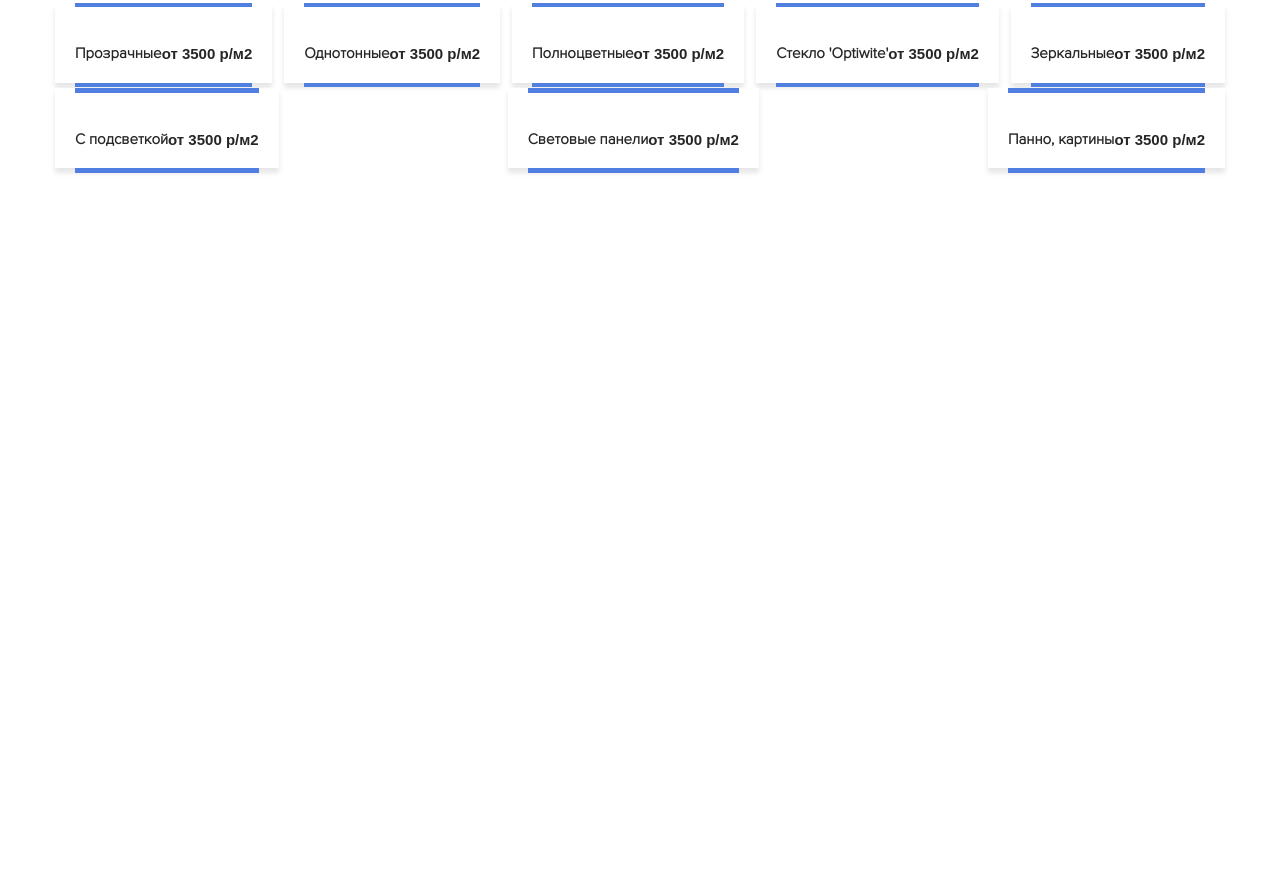
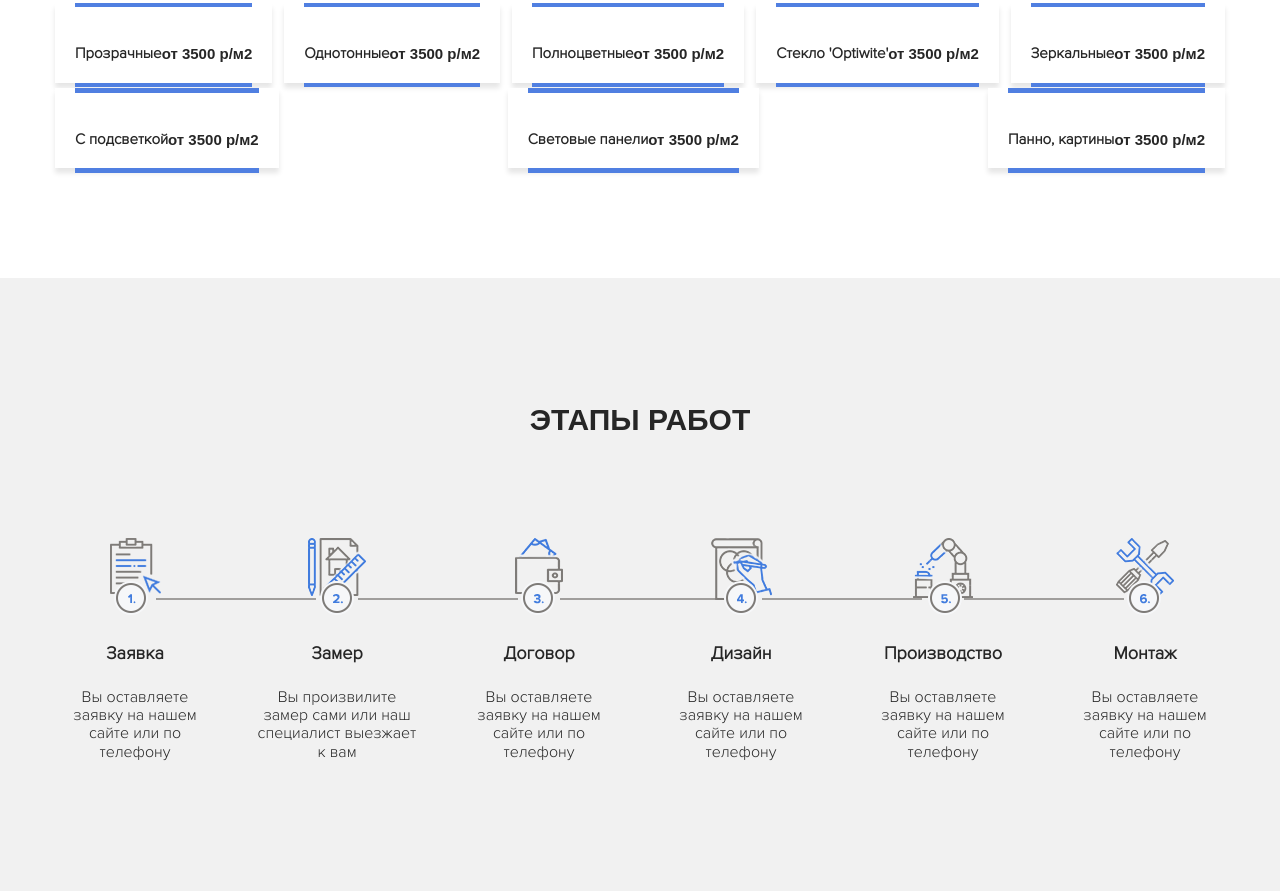
Before and after one commit to khrebtov-s/Skinali, a plain HTML site: page index.html in a window 1280 px wide. Shown: the part 3886-4777 px from the top of the page. Before the commit the page ends 4164 px from the top, so only its background shows below. Drawn offline with Linux system fonts and the light colour scheme; a web font is replaced by a local one.

Commit message:
Сверстал блок с этапами работы, пофиксил адаптив в предыдущем блоке

```diff
--- a/index.html
+++ b/index.html
@@ -347,6 +347,43 @@
         </div>
       </div>
     </section>
+    <section class="section steps">
+      <div class="container">
+        <h2 class="section-title section__title">Этапы работ</h2>
+        <div class="steps-block">
+          <div class="step">
+            <img src="img/steps/step-1.png" alt="Заявка" class="step__image">
+            <h4 class="step__title">Заявка</h4>
+            <p class="step__text">Вы оставляете заявку на нашем сайте или по телефону</p>
+          </div>
+          <div class="step">
+            <img src="img/steps/step-2.png" alt="Замер" class="step__image">
+            <h4 class="step__title">Замер</h4>
+            <p class="step__text">Вы произвилите замер сами или наш специалист выезжает к вам</p>
+          </div>
+          <div class="step">
+            <img src="img/steps/step-3.png" alt="Договор" class="step__image">
+            <h4 class="step__title">Договор</h4>
+            <p class="step__text">Вы оставляете заявку на нашем сайте или по телефону</p>
+          </div>
+          <div class="step">
+            <img src="img/steps/step-4.png" alt="Дизайн" class="step__image">
+            <h4 class="step__title">Дизайн</h4>
+            <p class="step__text">Вы оставляете заявку на нашем сайте или по телефону</p>
+          </div>
+          <div class="step">
+            <img src="img/steps/step-5.png" alt="Производство" class="step__image">
+            <h4 class="step__title">Производство</h4>
+            <p class="step__text">Вы оставляете заявку на нашем сайте или по телефону</p>
+          </div>
+          <div class="step">
+            <img src="img/steps/step-6.png" alt="Монтаж" class="step__image">
+            <h4 class="step__title">Монтаж</h4>
+            <p class="step__text">Вы оставляете заявку на нашем сайте или по телефону</p>
+          </div>
+        </div>
+      </div>
+    </section>
   </main>
 </body>
 </html>
--- /dev/null
+++ b/sass/blocks/_steps.sass
@@ -0,0 +1,33 @@
+.steps
+  background-color: $bg-secondary
+  &-block
+    display: flex
+    justify-content: space-between
+    flex-wrap: wrap
+.step
+  position: relative
+  text-align: center
+  margin-bottom: 30px
+  &__title
+    font-size: 18px
+  &:not(:last-child):before
+    content: ''
+    width: 100%
+    height: 2px
+    background-color: rgba(#7e7b78, .7)
+    display: block
+    position: absolute
+    top: 27%
+    right: -63%
+  &__text
+    max-width: 160px
+    margin: auto
+
+@media (max-width: 991px)
+  .step
+    width: 33%
+    &:not(:last-child):before
+      display: none
+@media (max-width: 768px)
+  .step
+    width: 100%
--- a/sass/style.sass
+++ b/sass/style.sass
@@ -10,3 +10,4 @@
 @import 'blocks/catalog'
 @import 'blocks/blog-list'
 @import 'blocks/price'
+@import 'blocks/steps'
```
Also changed, not shown: sass/blocks/_price.sass (+2 -5 lines), css/style.css, img/steps/step-1.jpg (added), img/steps/step-1.png (added), img/steps/step-2.png (added), img/steps/step-3.png (added), img/steps/step-4.png (added), img/steps/step-5.png (added), img/steps/step-6.png (added), 1 other file.
